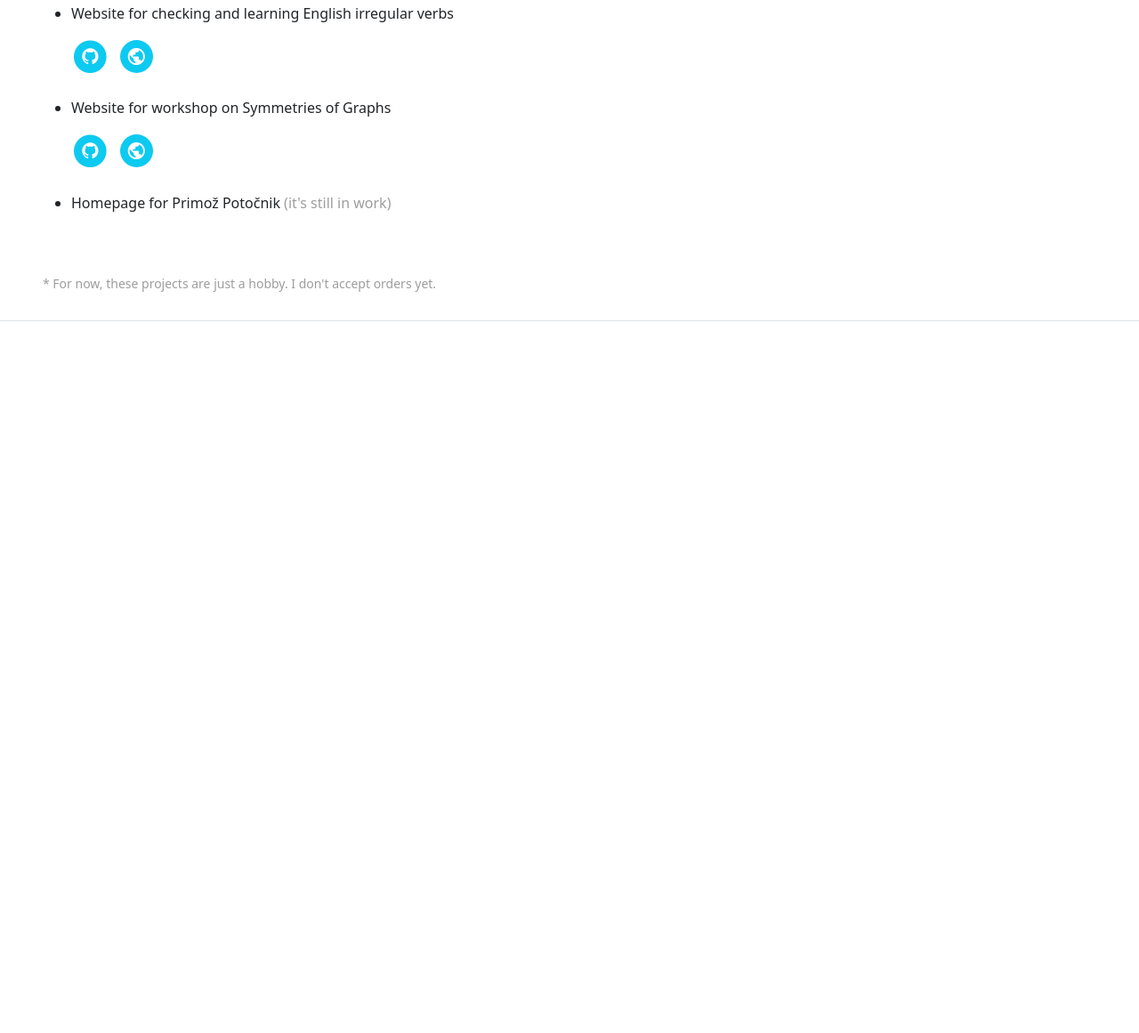
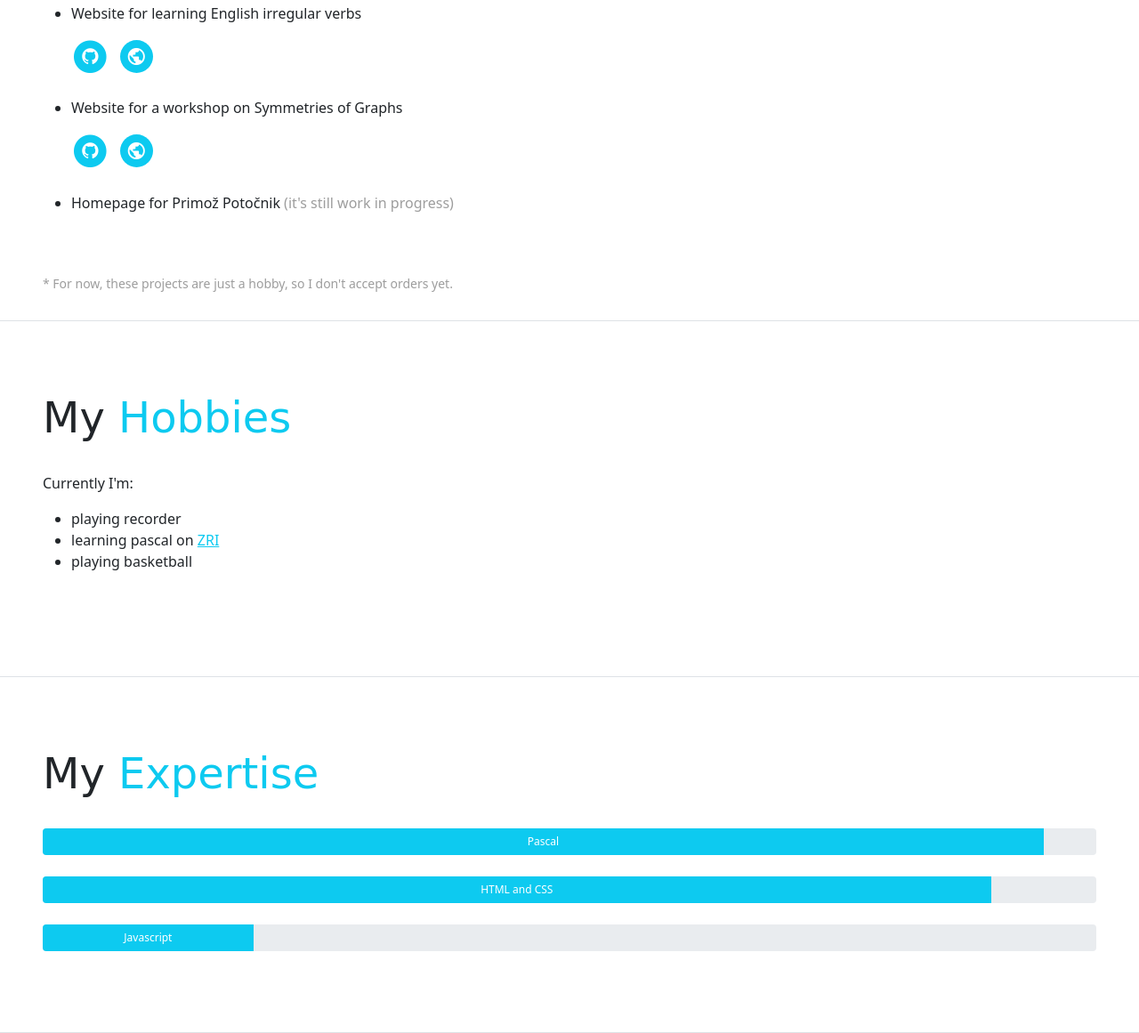
Before and after one commit to Gregorcnik/GregorPotocnik, a plain HTML site: page index.html in a window 1280 px wide. Shown: the part 567-1728 px from the top of the page at 89% size. Before the commit the page ends 928 px from the top, so only its background shows below. Drawn offline with nearby package versions, Linux system fonts and the light colour scheme; a web font is replaced by a local one.

Commit message:
add 'My Hobbies' and 'My Expertise'

```diff
--- a/index.html
+++ b/index.html
@@ -22,7 +22,7 @@
           <div class="col-md-12 col-lg-6 mb-4">
             <div class="bold">
               programer and web designer ·
-              <span>
+              <span class="obfuscate">
                 gregor<span> is my name</span>.<span> But my surname is </span>pot<span>očnik. I am programer</span>.<span> I like to be </span>gm<span>. My mail contains </span>@<span> and after @ is </span>gmail<span>. I do not know what is different betwen </span>.<span> and </span>com<span>a. Do you know?</span>
               </span>
             </div>
@@ -46,7 +46,7 @@
 
           <br>
           <li>
-            <p>Website for checking and learning English irregular verbs</p>
+            <p>Website for learning English irregular verbs</p>
             <ul class="list-inline list-social-icons mb-0">
               <li class="list-inline-item">
                 <a class="text-primary" target="_blank" href="https://github.com/Gregorcnik/nepravilni-glagoli">
@@ -69,7 +69,7 @@
 
           <br>
           <li>
-            <p>Website for workshop on Symmetries of Graphs</p>
+            <p>Website for a workshop on Symmetries of Graphs</p>
             <ul class="list-inline list-social-icons mb-0">
               <li class="list-inline-item">
                 <a class="text-primary" target="_blank" href="https://github.com/Gregorcnik/Workshop">
@@ -92,15 +92,43 @@
 
           <br>
           <li>
-            <p>Homepage for Primož Potočnik <span class="komentar">it's still in work</span></p>
+            <p>Homepage for Primož Potočnik <span class="komentar">it's still work in progress</span></p>
           </li>
         </ul>
         <small style="position: relative;bottom: -50px; color: #9d9d9d;">
-          * For now, these projects are just a hobby. I don't accept orders yet.
+          * For now, these projects are just a hobby, so I don't accept orders yet.
         </small>
       </div>
 
-    </div>
+
+      <div class="resume-section p-3 p-5" id="recentProjects">
+        <h1 class="plaster" style="font-size: 3rem;">My <span class="text-primary">Hobbies</span></h1>
+        <br>
+        <p>
+          Currently I'm:
+          <ul>
+            <li>playing recorder</li>
+            <li>learning pascal on <a target="_blank" href="http://www.zri.si/">ZRI</a></li>
+            <li>playing basketball</li>
+          </ul>
+        </p>
+      </div>
+
+      <div class="resume-section p-3 p-5" id="recentProjects">
+        <h1 class="plaster" style="font-size: 3rem;">My <span class="text-primary">Expertise</span></h1>
+        <br>
+        <div class="progress" style="height:30px">
+          <div class="progress-bar" style="width:95%;">Pascal</div>
+        </div>
+        <br>
+        <div class="progress" style="height:30px">
+          <div class="progress-bar" style="width:90%;">HTML and CSS</div>
+        </div>
+        <br>
+        <div class="progress" style="height:30px">
+          <div class="progress-bar" style="width:20%;">Javascript</div>
+        </div>
+      </div>
 
     <script>
       var tooltipTriggerList = [].slice.call(document.querySelectorAll('[data-bs-toggle="tooltip"]'))
--- a/style.css
+++ b/style.css
@@ -52,6 +52,10 @@ body {
 .komentar::after {
   content: ")";
 }
+.progress-bar {
+  background-color: rgb(var(--bs-primary-rgb));
+  height:30px;
+}
 a {
   color: rgb(var(--bs-primary-rgb));
 }
@@ -82,6 +86,9 @@ a {
     background-color: black;
     animation-name: fadeOutDark;
   }
+  .progress {
+    background-color: rgb(215 215 215);
+  }
 }
 
 /* helping classes: */
```
